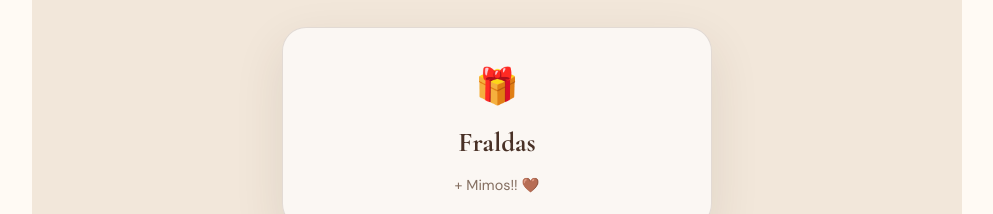
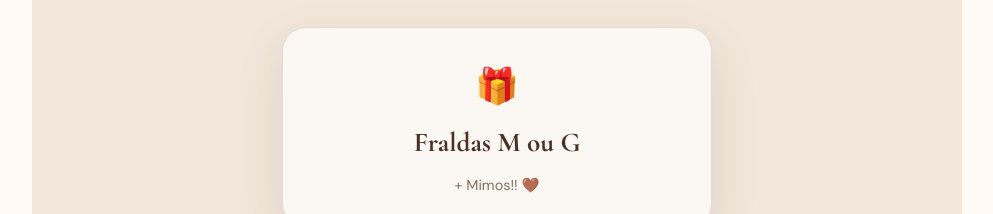
Before and after one commit to whtevy/EventoEspecial, a website: page index.html in a window 1280 px wide. Shown: the part 2368-2582 px from the top of the page, without its empty margins (143-1136 px from the left). Drawn offline with nearby package versions, Linux system fonts and the light colour scheme.

Commit message:
Update gift card title to include sizes

```diff
--- a/index.html
+++ b/index.html
@@ -90,7 +90,7 @@
       <div class="gift-grid">
         <article class="gift-card">
           <div class="gift-icon">🎁</div>
-          <h3>Fraldas</h3>
+          <h3>Fraldas M ou G</h3>
           <p> + Mimos!! 🤎</p>
         </article>
       </div>
```
